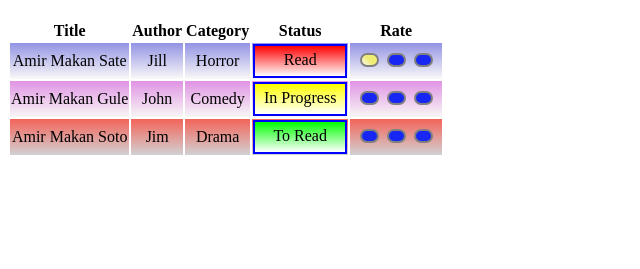
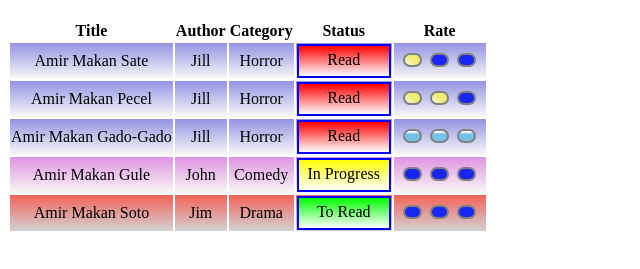
Before and after one commit to nugrohofotografia/Build-Book-Inventory, a plain HTML site: page index.html in a window 1280 px wide. Shown: the part 61-330 px from the top of the page, without its empty margins (0-640 px from the left). Drawn offline with Linux system fonts and the light colour scheme.

Commit message:
add two and three rate

```diff
--- a/index.html
+++ b/index.html
@@ -24,6 +24,32 @@
         <td><span class="status">Read</span></td>
         <td>
           <span class="rate one">
+            <span></span>
+            <span></span>
+            <span></span>
+          </span>
+        </td>
+      </tr>
+      <tr class="read">
+        <td>Amir Makan Pecel</td>
+        <td>Jill</td>
+        <td>Horror</td>
+        <td><span class="status">Read</span></td>
+        <td>
+          <span class="rate two">
+            <span></span>
+            <span></span>
+            <span></span>
+          </span>
+        </td>
+      </tr>
+      <tr class="read">
+        <td>Amir Makan Gado-Gado</td>
+        <td>Jill</td>
+        <td>Horror</td>
+        <td><span class="status">Read</span></td>
+        <td>
+          <span class="rate three">
             <span></span>
             <span></span>
             <span></span>
```
